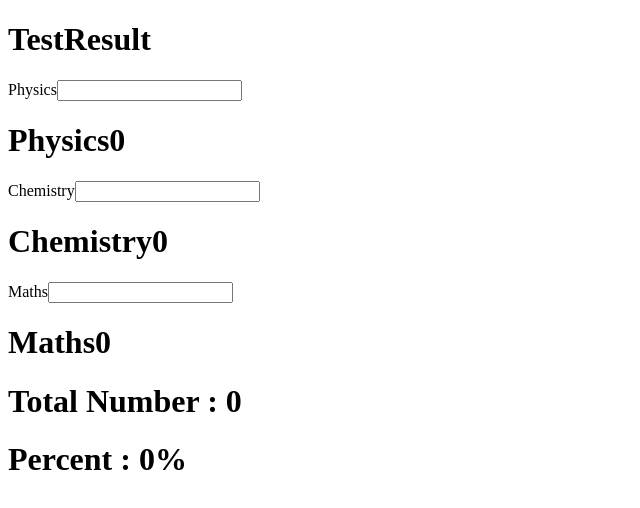
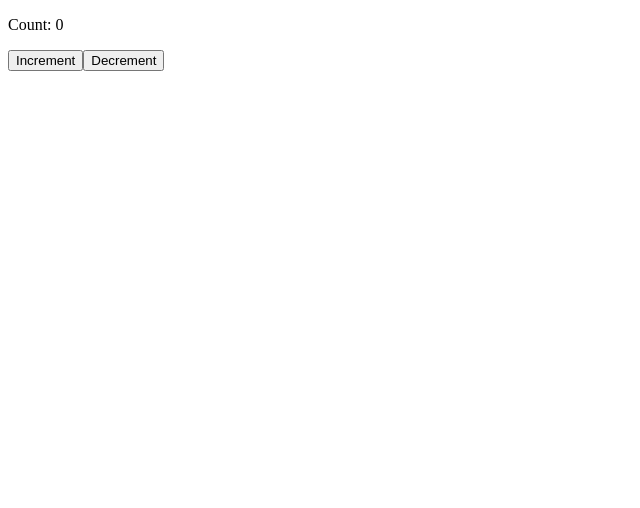
Before and after one commit to codersachin123/myreact, a React (Create React App) app: page / in a window 1280 px wide. Shown: the top 508 px of the page, without its empty margins (0-640 px from the left). Built offline with nearby package versions, Linux system fonts and the light colour scheme.

Commit message:
usestate and useeffect
changing on app js

```diff
--- a/src/App.js
+++ b/src/App.js
@@ -1,21 +1,31 @@
-import TestResult from "./components/TestResult";
+import React, { useState, useEffect } from 'react';
 
 
 function App() {
+  // Declare a state variable called "count" with an initial value of 0
+  const [count, setCount] = useState(0);
+
+  useEffect(() => {
+    document.title = `Count: ${count}`;
+  });
+
+  const increment = () => {
+    // Update the "count" state by 1
+    setCount(count + 1);
+  };
+
+  const decrement = () => {
+    // Update the "count" state by -1
+    setCount(count - 1);
+  };
+
   return (
-    <div className="App">
-
-      <h1>TestResult</h1>
-  <TestResult></TestResult>
-
-
-
-
-
-
+    <div>
+      <p>Count: {count}</p>
+      <button onClick={increment}>Increment</button>
+      <button onClick={decrement}>Decrement</button>
     </div>
-  )
-
+  );
 }
 
 export default App;
```
